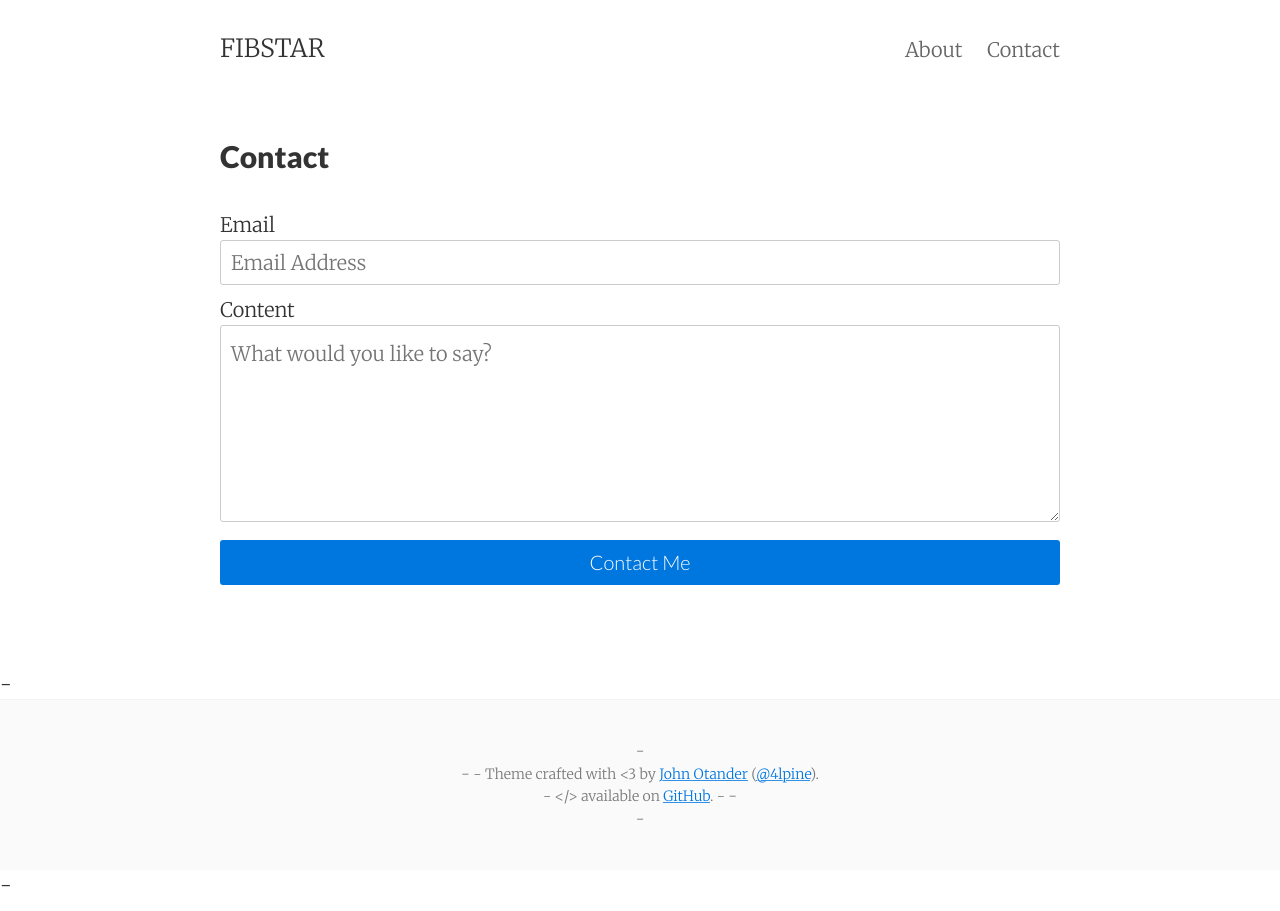
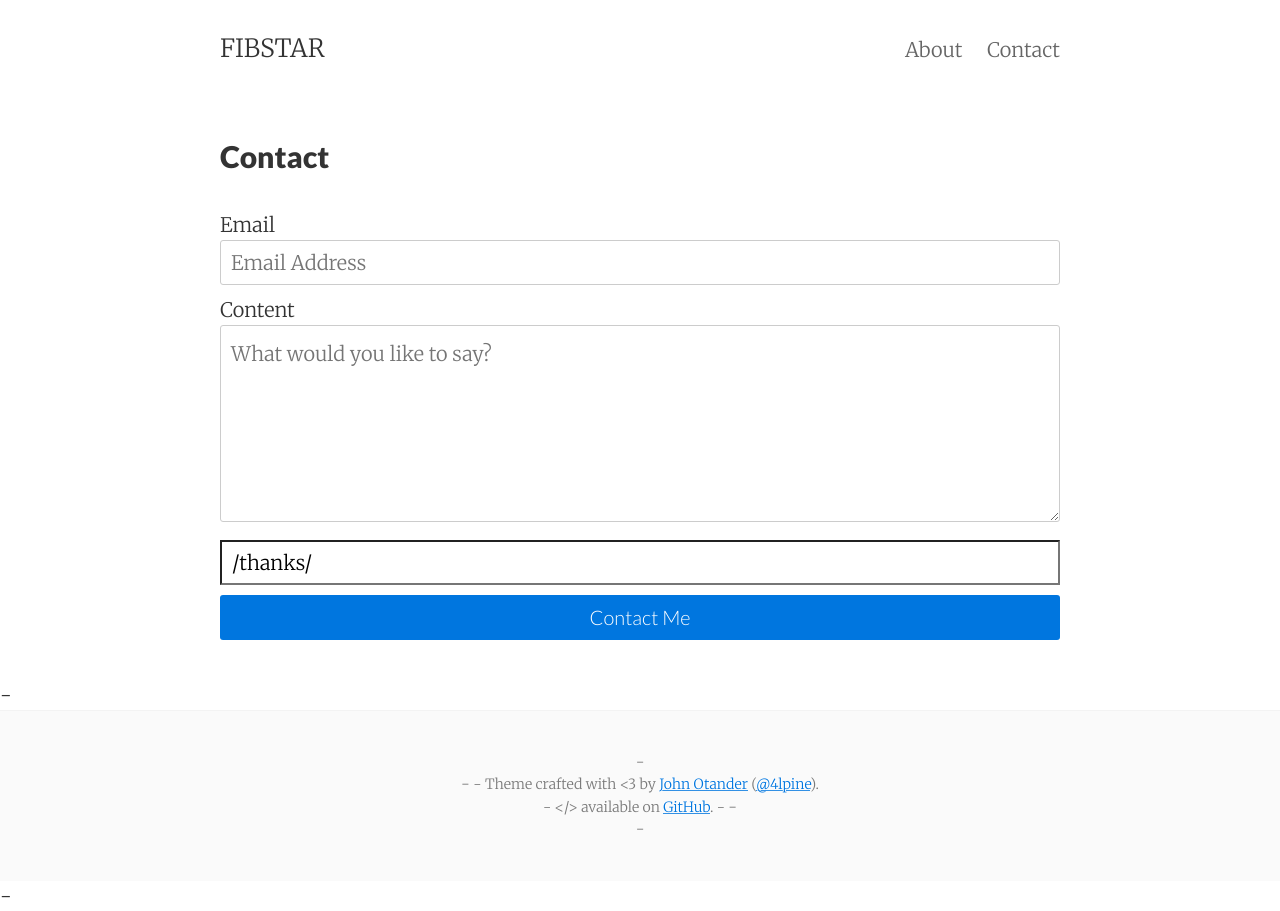
Before and after one commit to FIBSTAR/FIBSTAR.github.io, a Jekyll site: the page built from contact.html, in a window 1280 px wide. Built offline with Jekyll 4.4.1, drawn with Linux system fonts in a browser that asks for light colours.

Commit message:
Update contact.html

```diff
--- a/contact.html
+++ b/contact.html
@@ -33,7 +33,7 @@ tags: contact
         <textarea type="text" name="content" class="field-light" rows="5" placeholder="{{ site.text.contact.content }}" style="resize: vertical"></textarea>
       </label>
 
-      <input type="hidden" name="_next" value="{{ site.baseurl }}/thanks/" />
+      <input type="text" name="_next" value="{{ site.baseurl }}/thanks/" />
       <input type="hidden" name="_subject" value="{{ site.text.contact.subject }}" />
       <input type="text" name="_gotcha" style="display:none" />
 
```
